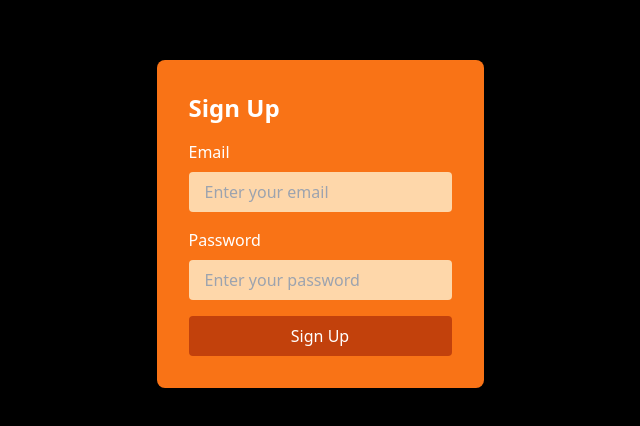
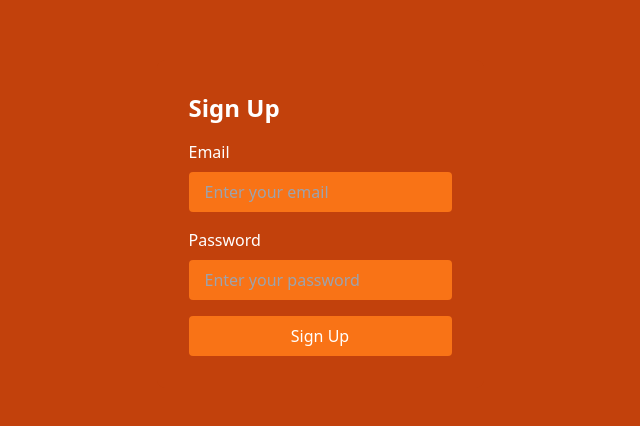
Before and after one commit to harljos/gym-planr, a JavaScript app in the folder client/: page /signup in a window 1280 px wide. Shown: the part 176-602 px from the top of the page, without its empty margins (320-960 px from the left). Built offline with nearby package versions, Linux system fonts and the light colour scheme; the HTML template or start-up script is replaced by a standard one.

Commit message:
changed styling for sign up page

```diff
--- a/client/src/pages/SignUp.js
+++ b/client/src/pages/SignUp.js
@@ -1,14 +1,14 @@
 const SignUp = () => {
   return (
-    <div className="bg-black h-screen flex items-center justify-center">
-      <div className="bg-orange-500 rounded-lg p-8">
+    <div className="bg-orange-700 h-screen flex items-center justify-center">
+      <div className="bg-orange-700 rounded-lg p-8">
         <h1 className="text-2xl font-bold mb-4 text-white">Sign Up</h1>
         <form>
           <div className="mb-4">
             <label className="text-white block mb-2">Email</label>
             <input
               type="email"
-              className="bg-orange-200 px-4 py-2 rounded w-full"
+              className="bg-orange-500 px-4 py-2 rounded w-full"
               placeholder="Enter your email"
             />
           </div>
@@ -16,11 +16,11 @@ const SignUp = () => {
             <label className="text-white block mb-2">Password</label>
             <input
               type="password"
-              className="bg-orange-200 px-4 py-2 rounded w-full"
+              className="bg-orange-500 px-4 py-2 rounded w-full"
               placeholder="Enter your password"
             />
           </div>
-          <button className="bg-orange-700 text-white px-4 py-2 rounded w-full">
+          <button className="bg-orange-500 text-white px-4 py-2 rounded w-full">
             Sign Up
           </button>
         </form>
```
